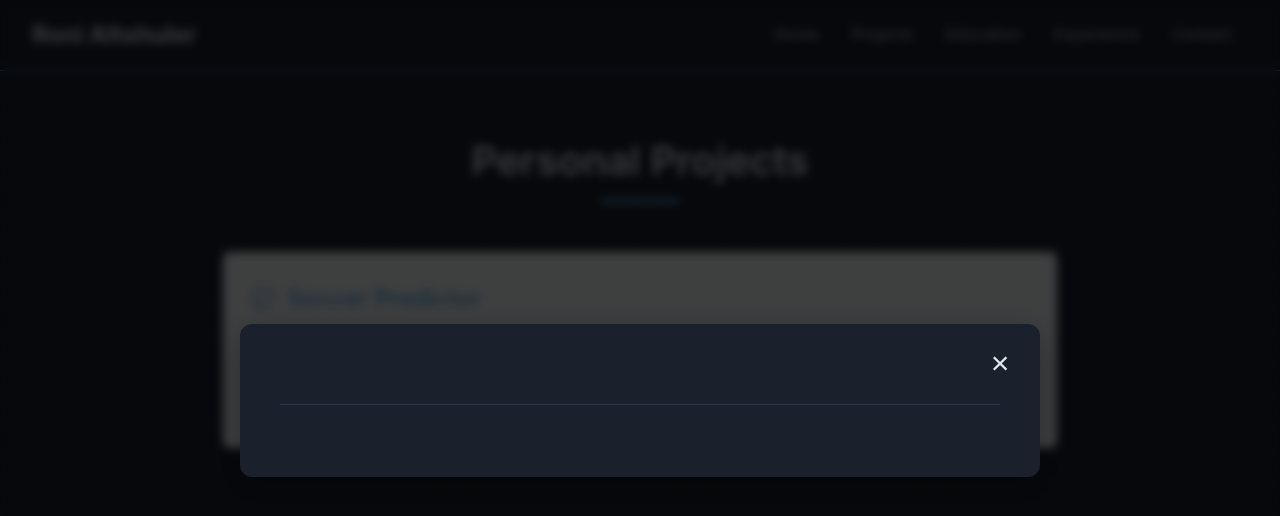
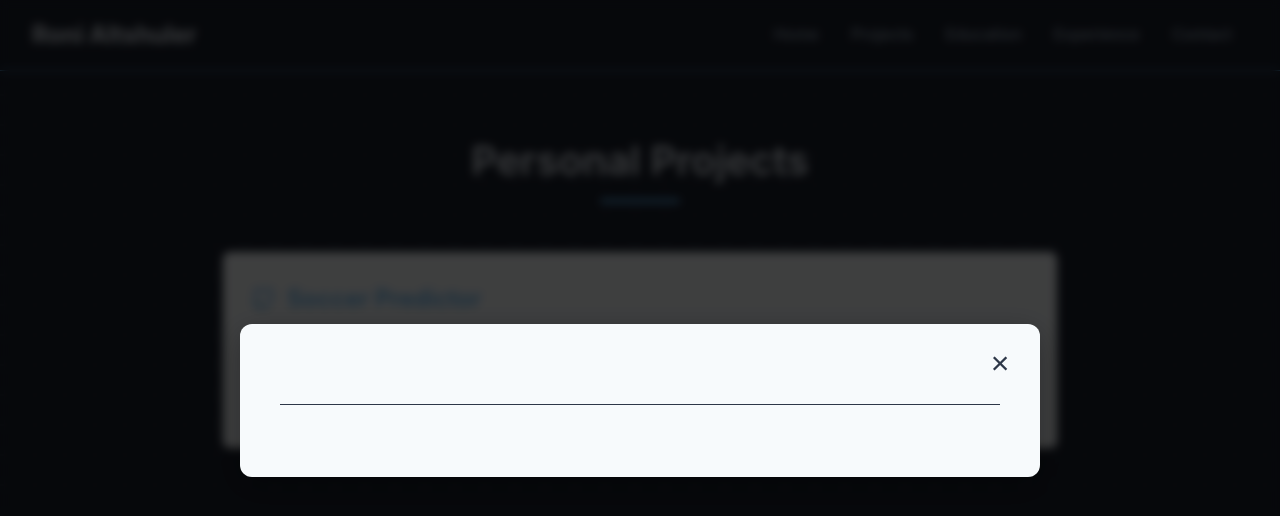
Before and after one commit to roni-altshuler/personal_website, a Next.js app: page /projects in a window 1280 px wide. Both pictures are taken after a click on the element 640 px from the left and 349 px from the top of the page. Shown: the top 516 px of the page. Built offline with nearby package versions, Linux system fonts and the light colour scheme.

Commit message:
Updated project card contrast when opening and new feature of closing card with escape key on keyboard

```diff
--- a/src/components/Modal.js
+++ b/src/components/Modal.js
@@ -1,9 +1,30 @@
 'use client';
 
-import React from 'react';
+import React, { useEffect } from 'react';
 import styles from '../styles/Modal.module.css';
 
 const Modal = ({ children, onClose }) => {
+  // Handle ESC key to close modal
+  useEffect(() => {
+    const handleEscape = (e) => {
+      if (e.key === 'Escape') {
+        onClose();
+      }
+    };
+
+    // Add event listener when modal opens
+    document.addEventListener('keydown', handleEscape);
+
+    // Prevent body scroll when modal is open
+    document.body.style.overflow = 'hidden';
+
+    // Clean up: remove event listener and restore scroll when modal closes
+    return () => {
+      document.removeEventListener('keydown', handleEscape);
+      document.body.style.overflow = 'unset';
+    };
+  }, [onClose]);
+
   return (
     <div className={styles.modalOverlay} onClick={onClose}>
       <div className={styles.modalContent} onClick={(e) => e.stopPropagation()}>
--- a/src/styles/Modal.module.css
+++ b/src/styles/Modal.module.css
@@ -15,14 +15,14 @@
 }
 
 .modalContent {
-  background: var(--background-color);
+  background: var(--card-background-color);
   padding: 2.5rem;
   border-radius: 12px;
   width: 90%;
   max-width: 800px;
   position: relative;
   box-shadow: 0 8px 32px rgba(0, 0, 0, 0.3);
-  color: var(--text-color);
+  color: var(--card-text-color);
   max-height: 90vh;
   overflow-y: auto;
   animation: slideUp 0.3s ease-out;
@@ -36,7 +36,7 @@
   border: none;
   font-size: 2rem;
   cursor: pointer;
-  color: var(--text-color);
+  color: var(--card-text-color);
   width: 40px;
   height: 40px;
   display: flex;
```
